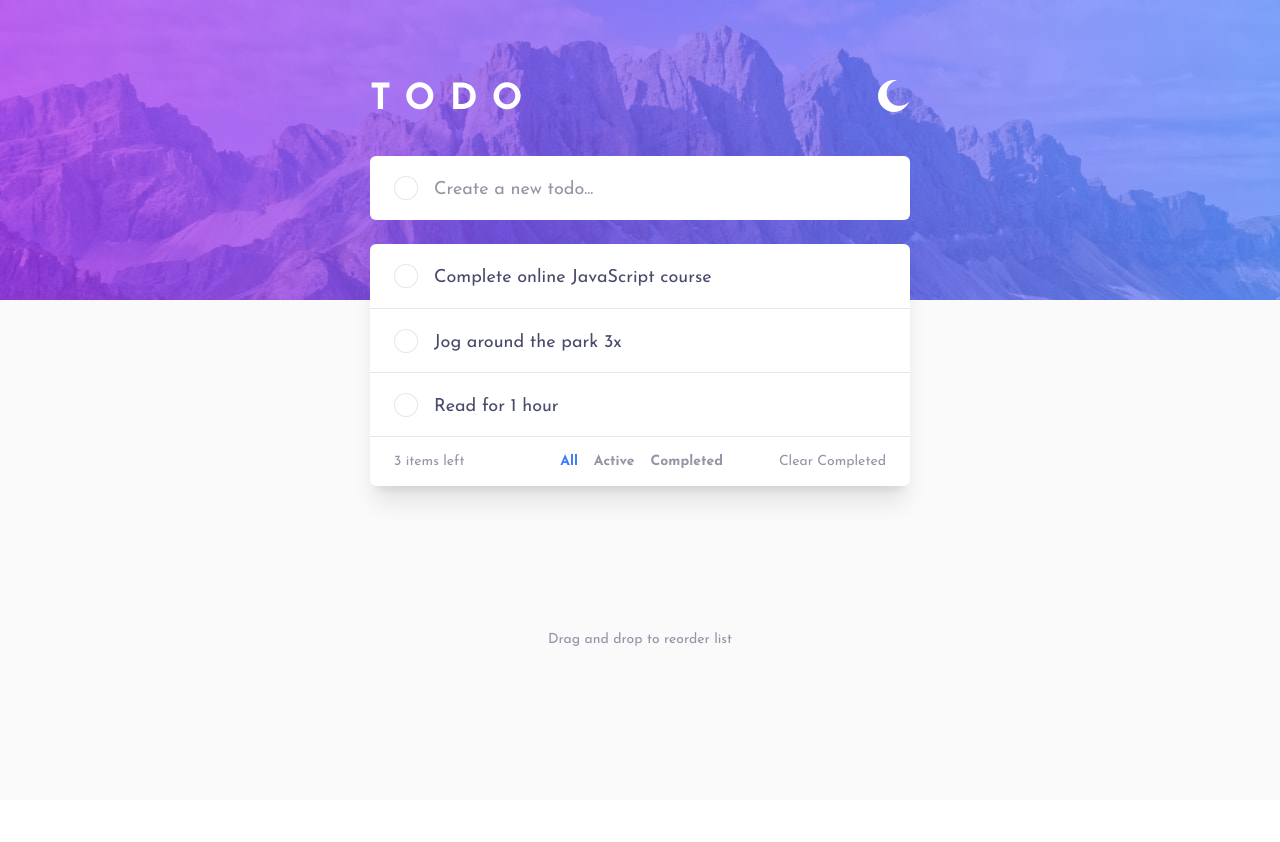
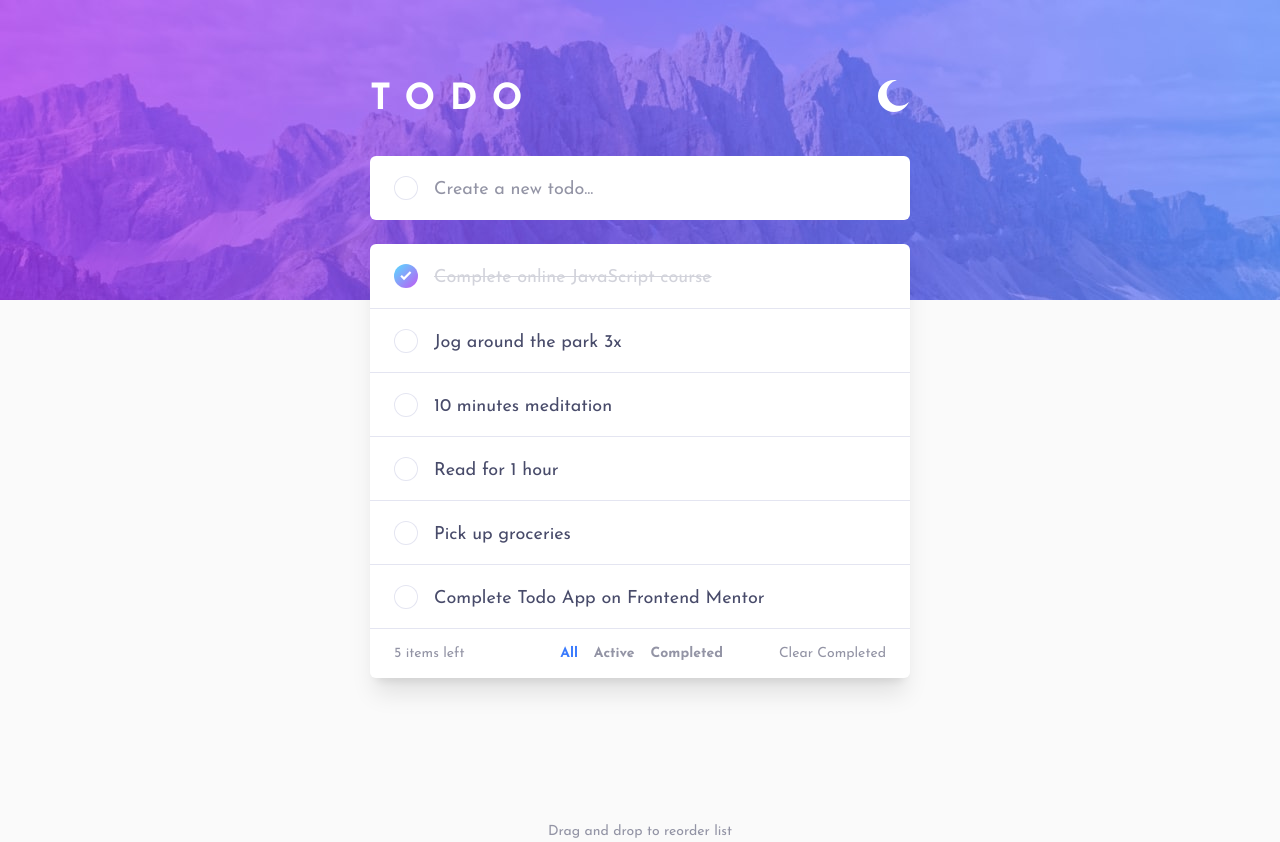
Before and after one commit to danaYatsuta/fm-todo-app, a Vue app: page / in a window 1280 px wide. Before the commit the page ends 800 px from the top, so only its background shows below. Built offline with nearby package versions, Linux system fonts and the light colour scheme.

Commit message:
More initial todos

```diff
--- a/src/components/TheTodoList.vue
+++ b/src/components/TheTodoList.vue
@@ -46,11 +46,11 @@ export default {
     onResize() {
       this.isMdScreen = window.matchMedia(`(min-width: ${fullConfig.theme.screens.md})`).matches
     },
-    createNewTodo(newTodoText) {
+    createNewTodo(newTodoText, newTodoCompleted = false) {
       const newTodo = {
         id: id++,
         text: newTodoText,
-        completed: false
+        completed: newTodoCompleted
       }
 
       this.todos.push(newTodo)
@@ -78,9 +78,12 @@ export default {
     this.onResize()
     window.addEventListener('resize', this.onResize)
 
-    this.createNewTodo('Complete online JavaScript course')
+    this.createNewTodo('Complete online JavaScript course', true)
     this.createNewTodo('Jog around the park 3x')
+    this.createNewTodo('10 minutes meditation')
     this.createNewTodo('Read for 1 hour')
+    this.createNewTodo('Pick up groceries')
+    this.createNewTodo('Complete Todo App on Frontend Mentor')
   },
   beforeUnmount() {
     window.removeEventListener('resize', this.onResize)
```
